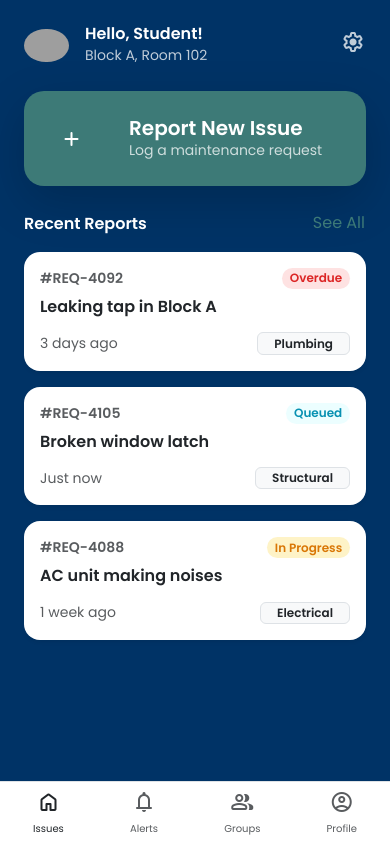
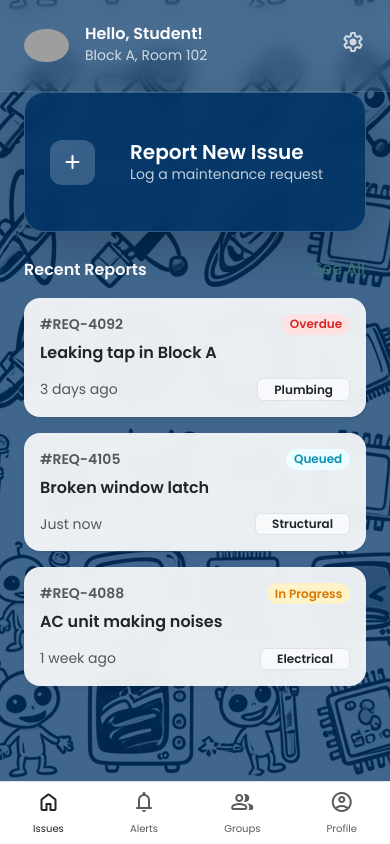
Before and after one commit to sp22000621/FinalYearPR, a React (Vite) app: page /student-home in a window 390 px wide. Built offline with nearby package versions, Linux system fonts and the light colour scheme; grey boxes are pictures that could not be loaded.

Commit message:
Fixed StudentHome wallpaper, equal height cards, mobile nav

```diff
--- a/src/pages/StudentHome.jsx
+++ b/src/pages/StudentHome.jsx
@@ -1,6 +1,5 @@
 import React from 'react';
 import '../styles/Dashboard.css';
-
 export default function StudentHome() {
   const reports = [
     { id: '#REQ-4092', title: 'Leaking tap in Block A', status: 'Overdue', time: '3 days ago', type: 'Plumbing', color: '#dc2626', bg: '#fee2e2' },
@@ -40,8 +39,8 @@ export default function StudentHome() {
 
         <div className="container-fluid px-4">
           {/* Action Cards */}
-          <div className="row mb-4">
-            <div className="col-12 col-lg-6">
+          <div className="row mb-4 h-100" style={{height: '140px'}}>
+            <div className="col-12 col-md-6">
               <div className="report-main-card shadow-lg">
                 <div className="icon-circle"><span className="material-symbols-rounded">add</span></div>
                 <div>
@@ -50,7 +49,8 @@ export default function StudentHome() {
                 </div>
               </div>
             </div>
-            <div className="col-12 col-lg-6 d-none d-lg-block">
+           <div className="col-12 col-md-6 d-none d-md-block">
+
                <div className="my-issues-card shadow-sm h-100 d-flex align-items-center gap-3 px-4 rounded-4 bg-white">
                   <span className="material-symbols-rounded text-teal">assignment</span>
                   <div className="text-dark">
--- a/src/styles/Dashboard.css
+++ b/src/styles/Dashboard.css
@@ -1,11 +1,16 @@
 .dashboard-wrapper {
-    background: rgba(0, 51, 102, 1);
-    min-height: 100vh;
+    height: 100vh;
+    width: 100vw;
+    position: relative;
+    background: linear-gradient(rgba(0, 51, 102, 0.75), rgba(0, 51, 102, 0.75)), url('../assets/images/wallpaper.png');
+    background-repeat: repeat;
+    background-size: 1344px 768px;
+    background-position: center;
+    display: flex;
 }
 
 .sidebar {
     width: 260px;
-    /* Glass Effect */
     background: rgba(255, 255, 255, 0.03);
     backdrop-filter: blur(15px);
     border-right: 1px solid rgba(255, 255, 255, 0.1);
@@ -13,6 +18,12 @@
     position: sticky;
     top: 0;
     z-index: 10;
+}
+
+header {
+    background: rgba(255, 255, 255, 0.05) !important;
+    backdrop-filter: blur(10px);
+    border-bottom: 1px solid rgba(255, 255, 255, 0.1);
 }
 
 .nav-link-custom {
@@ -37,13 +48,12 @@
     color: white;
 }
 
-/* Ensure the main content stays clean */
 .main-content {
     background: transparent;
 }
 
 .report-main-card {
-    background: #3d7a77;
+    background: rgba(0, 51, 102, 0.9) !important;
     color: white;
     padding: 25px;
     border-radius: 20px;
@@ -52,9 +62,57 @@
     gap: 20px;
     cursor: pointer;
     transition: transform 0.2s;
+    backdrop-filter: blur(10px);
+    border: 1px solid rgba(255, 255, 255, 0.2);
 }
 
 .report-main-card:hover {
     transform: translateY(-3px);
-    background: #ff9800;
+    background: rgba(255, 152, 0, 0.9) !important;
 }
+
+.card {
+    background: rgba(255, 255, 255, 0.9) !important;
+    backdrop-filter: blur(8px);
+    border: 1px solid rgba(255, 255, 255, 0.3);
+}
+
+.my-issues-card {
+    background: rgba(255, 255, 255, 0.95) !important;
+    backdrop-filter: blur(10px);
+}
+
+.icon-circle {
+    width: 45px;
+    height: 45px;
+    border-radius: 12px;
+    display: flex;
+    align-items: center;
+    justify-content: center;
+    background: rgba(255, 255, 255, 0.2);
+}
+
+.mobile-bottom-nav .d-md-none {
+    background: rgba(255, 255, 255, 0.95) !important;
+    backdrop-filter: blur(15px);
+}
+.my-issues-card {
+    background: rgba(255, 255, 255, 0.95) !important;
+    backdrop-filter: blur(10px);
+    transition: all 0.3s ease;
+}
+
+.my-issues-card:hover {
+    background: rgba(255, 152, 0, 0.1) !important;
+    transform: translateY(-2px);
+    box-shadow: 0 8px 25px rgba(255, 152, 0, 0.3);
+    border: 1px solid rgba(255, 152, 0, 0.5);
+}
+
+.hover-orange:hover {
+    color: #ff9800 !important;
+}
+.report-main-card, .my-issues-card {
+    height: 100% !important;
+    min-height: 140px !important;
+}
```
